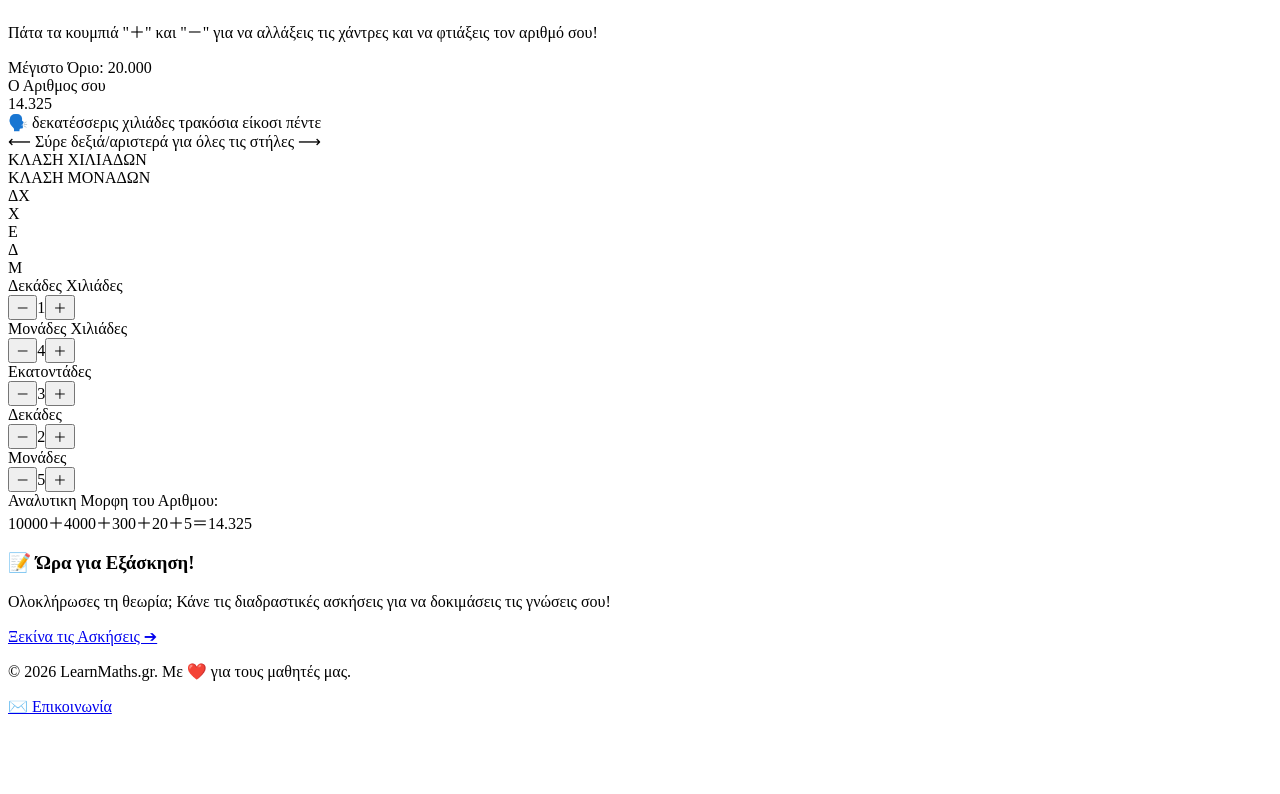
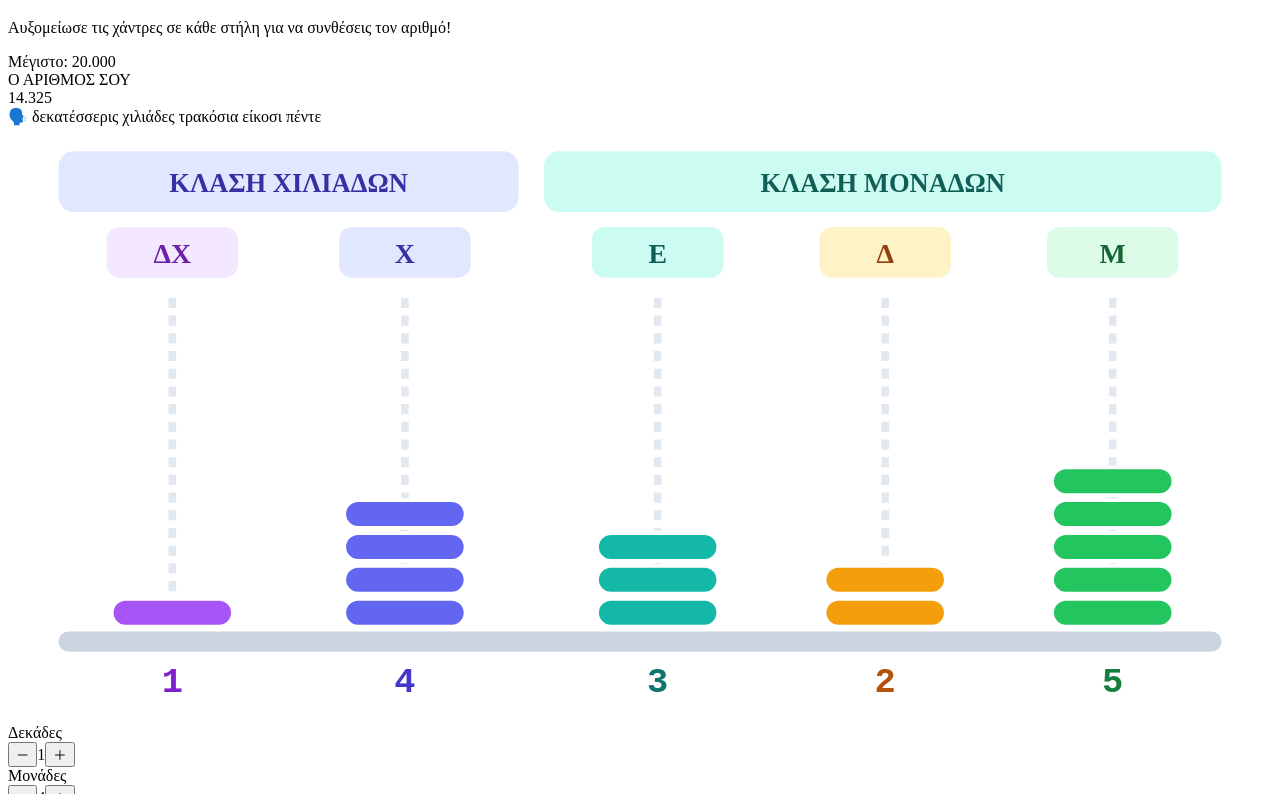
Before and after one commit to gkrimpas-lab/learn-maths-2026, a Next.js app: page /d-dimotikou/1-arithmoi-eos-20-xiliades in a window 1280 px wide. Shown: the part 886-1680 px from the top of the page. Before the commit the page ends 1610 px from the top, so only its background shows below. Built offline with nearby package versions, Linux system fonts and the light colour scheme.

Commit message:
Update 1-arithmoi-eos-20-xiliades.js

```diff
--- a/pages/d-dimotikou/1-arithmoi-eos-20-xiliades.js
+++ b/pages/d-dimotikou/1-arithmoi-eos-20-xiliades.js
@@ -273,112 +273,171 @@ export default function ArithmoiEos20XiliadesPage() {
         </div>
 
         {/* ΔΙΑΔΡΑΣΤΙΚΟΣ ΑΒΑΚΑΣ - SECTION 2 */}
-<div className="bg-white p-4 sm:p-6 md:p-10 rounded-3xl shadow-sm border border-slate-100 space-y-6">
-  <div className="flex flex-col md:flex-row justify-between items-start md:items-center gap-4 border-b pb-4 border-slate-100">
+<div className="bg-white p-4 sm:p-8 rounded-3xl shadow-sm border border-slate-100 space-y-6">
+  <div className="flex flex-col sm:flex-row justify-between items-start sm:items-center gap-3 border-b pb-4 border-slate-100">
     <div>
       <h2 className="text-xl sm:text-2xl font-black text-slate-900 flex items-center gap-2">
         <span>🧮</span> Διαδραστικός Άβακας Αξίας Θέσης
       </h2>
       <p className="text-slate-500 text-xs sm:text-sm">
-        Πάτα τα κουμπιά "＋" και "－" για να αλλάξεις τις χάντρες και να φτιάξεις τον αριθμό σου!
+        Αυξομείωσε τις χάντρες σε κάθε στήλη για να συνθέσεις τον αριθμό!
       </p>
     </div>
 
-    <div className="bg-slate-100 px-4 py-2 rounded-xl text-xs font-bold text-slate-600 self-start md:self-auto">
-      Μέγιστο Όριο: <span className="text-indigo-600 font-black">20.000</span>
+    <div className="bg-slate-100 px-3.5 py-1.5 rounded-xl text-xs font-bold text-slate-600 self-start sm:self-auto">
+      Μέγιστο: <span className="text-indigo-600 font-black">20.000</span>
     </div>
   </div>
 
   {/* ΠΡΟΒΟΛΗ ΑΡΙΘΜΟΥ & ΟΝΟΜΑΣΙΑΣ */}
-  <div className="bg-gradient-to-br from-indigo-900 via-slate-900 to-blue-900 text-white p-5 sm:p-8 rounded-2xl shadow-md text-center space-y-4">
-    <span className="text-xs font-black uppercase tracking-widest text-indigo-300">
-      Ο Αριθμος σου
+  <div className="bg-gradient-to-br from-indigo-950 via-slate-900 to-blue-950 text-white p-5 sm:p-7 rounded-2xl shadow-md text-center space-y-3">
+    <span className="text-[11px] font-black uppercase tracking-widest text-indigo-300">
+      Ο ΑΡΙΘΜΟΣ ΣΟΥ
     </span>
-    <div className="text-4xl md:text-6xl font-mono font-black tracking-tight text-amber-400">
+    <div className="text-4xl sm:text-6xl font-mono font-black tracking-tight text-amber-400">
       {formatNumber(totalNumber)}
     </div>
-    <div className="bg-white/10 backdrop-blur-md p-3 sm:p-4 rounded-xl border border-white/20 text-xs sm:text-base font-bold text-slate-100">
+    <div className="bg-white/10 backdrop-blur-md px-3 py-2.5 rounded-xl border border-white/15 text-xs sm:text-sm font-semibold text-slate-100 max-w-xl mx-auto">
       🗣️ <span className="text-amber-300 font-extrabold capitalize">{numberToGreekWords(totalNumber)}</span>
     </div>
   </div>
 
-  {/* Οπτική ένδειξη οριζόντιας κύλισης για κινητά */}
-  <div className="flex sm:hidden items-center justify-center gap-1 text-[11px] font-bold text-slate-400 bg-slate-100 py-1.5 rounded-lg">
-    <span>⟵</span> Σύρε δεξιά/αριστερά για όλες τις στήλες <span>⟶</span>
+  {/* RESPONSIVE SVG CONTAINER - ΑΥΤΟΜΑΤΟ SCALING ΧΩΡΙΣ SCROLL */}
+  <div className="p-2 sm:p-4 bg-slate-50 rounded-2xl border border-slate-200/90 shadow-inner">
+    <svg
+      viewBox="0 0 500 235"
+      className="w-full h-auto max-w-2xl mx-auto block select-none font-sans"
+    >
+      {/* 1. Header: Κλάσεις Αριθμών */}
+      {/* Κλάση Χιλιάδων: x=20 έως x=200 (πλάτος 180) */}
+      <rect x="20" y="10" width="182" height="24" rx="6" fill="#e0e7ff" />
+      <text x="111" y="26" fill="#3730a3" fontSize="10.5" fontWeight="800" textAnchor="middle">
+        ΚΛΑΣΗ ΧΙΛΙΑΔΩΝ
+      </text>
+
+      {/* Κλάση Μονάδων: x=212 έως x=480 (πλάτος 268) */}
+      <rect x="212" y="10" width="268" height="24" rx="6" fill="#ccfbf1" />
+      <text x="346" y="26" fill="#115e59" fontSize="10.5" fontWeight="800" textAnchor="middle">
+        ΚΛΑΣΗ ΜΟΝΑΔΩΝ
+      </text>
+
+      {/* 2. Badges Στηλών (ΔΧ, Χ, Ε, Δ, Μ) */}
+      {[
+        { x: 65, label: 'ΔΧ', bg: '#f3e8ff', text: '#6b21a8' },
+        { x: 157, label: 'Χ', bg: '#e0e7ff', text: '#3730a3' },
+        { x: 257, label: 'Ε', bg: '#ccfbf1', text: '#115e59' },
+        { x: 347, label: 'Δ', bg: '#fef3c7', text: '#92400e' },
+        { x: 437, label: 'Μ', bg: '#dcfce7', text: '#166534' },
+      ].map((col) => (
+        <g key={col.label}>
+          <rect x={col.x - 26} y="40" width="52" height="20" rx="5" fill={col.bg} />
+          <text x={col.x} y="54" fill={col.text} fontSize="11" fontWeight="800" textAnchor="middle">
+            {col.label}
+          </text>
+        </g>
+      ))}
+
+      {/* 3. Βάση Άβακα & Κάθετες Ράβδοι */}
+      <rect x="20" y="200" width="460" height="8" rx="4" fill="#cbd5e1" />
+      {[65, 157, 257, 347, 437].map((xPos) => (
+        <line
+          key={xPos}
+          x1={xPos}
+          y1="68"
+          x2={xPos}
+          y2="200"
+          stroke="#e2e8f0"
+          strokeWidth="3"
+          strokeDasharray="4 3"
+        />
+      ))}
+
+      {/* 4. Χάντρες (Disks) ανά στήλη */}
+      {[
+        { colKey: 'DX', cx: 65, fill: '#a855f7' },
+        { colKey: 'X', cx: 157, fill: '#6366f1' },
+        { colKey: 'E', cx: 257, fill: '#14b8a6' },
+        { colKey: 'D', cx: 347, fill: '#f59e0b' },
+        { colKey: 'M', cx: 437, fill: '#22c55e' },
+      ].map(({ colKey, cx, fill }) => {
+        const count = disks[colKey];
+        return (
+          <g key={colKey}>
+            {Array.from({ length: count }).map((_, idx) => {
+              // Κάθε χάντρα έχει ύψος 10px, κενό 3px και στοιβάζονται από κάτω (y=187) προς τα πάνω
+              const cy = 187 - idx * 13;
+              return (
+                <rect
+                  key={idx}
+                  x={cx - 24}
+                  y={cy}
+                  width="48"
+                  height="11"
+                  rx="5.5"
+                  fill={fill}
+                  stroke="#ffffff"
+                  strokeWidth="1.5"
+                />
+              );
+            })}
+          </g>
+        );
+      })}
+
+      {/* 5. Ένδειξη τρέχουσας τιμής κάτω από τη βάση */}
+      {[
+        { cx: 65, val: disks.DX, color: '#7e22ce' },
+        { cx: 157, val: disks.X, color: '#4338ca' },
+        { cx: 257, val: disks.E, color: '#0f766e' },
+        { cx: 347, val: disks.D, color: '#b45309' },
+        { cx: 437, val: disks.M, color: '#15803d' },
+      ].map(({ cx, val, color }, i) => (
+        <text
+          key={i}
+          x={cx}
+          y="224"
+          fill={color}
+          fontSize="14"
+          fontWeight="900"
+          fontFamily="monospace"
+          textAnchor="middle"
+        >
+          {val}
+        </text>
+      ))}
+    </svg>
   </div>
 
-  {/* ΣΧΕΔΙΑΣΜΟΣ ΑΒΑΚΑ ΜΕ ΣΩΣΤΑ TOUCH CONTROLS */}
-  <div className="bg-slate-50 p-3 sm:p-6 rounded-2xl border border-slate-200 overflow-x-auto touch-pan-x">
-    <div className="min-w-[480px] space-y-4">
-      {/* ΚΛΑΣΕΙΣ OVERHEAD BADGES */}
-      <div className="grid grid-cols-5 gap-2 text-center font-bold text-[11px] sm:text-xs">
-        <div className="col-span-2 bg-indigo-100 text-indigo-900 py-1.5 rounded-t-xl font-black border-b-2 border-indigo-400">
-          ΚΛΑΣΗ ΧΙΛΙΑΔΩΝ
-        </div>
-        <div className="col-span-3 bg-teal-100 text-teal-900 py-1.5 rounded-t-xl font-black border-b-2 border-teal-400">
-          ΚΛΑΣΗ ΜΟΝΑΔΩΝ
-        </div>
-      </div>
-
-      {/* ΣΤΗΛΕΣ ΣΥΝΤΟΜΟΓΡΑΦΙΩΝ */}
-      <div className="grid grid-cols-5 gap-2 text-center text-xs font-black font-mono">
+  {/* COMPACT & BALANCED TOUCH CONTROLS */}
+  <div className="grid grid-cols-5 gap-1.5 sm:gap-3">
     {columnsList.map((col) => (
       <div
         key={col.key}
-            className={`${col.lightBg} ${col.textColor} py-1.5 rounded-lg border border-slate-200`}
+        className="flex flex-col items-center justify-between bg-slate-50 p-1.5 sm:p-2.5 rounded-2xl border border-slate-200"
       >
-            {col.short}
-          </div>
-        ))}
+        {/* Ετικέτα */}
+        <div className="h-7 sm:h-8 flex items-center justify-center text-center text-[10px] sm:text-xs font-bold text-slate-600 leading-tight">
+          <span className="truncate">{col.label.split(' ')[0]}</span>
         </div>
 
-      {/* ΠΕΡΙΟΧΗ ΧΑΝΤΡΩΝ (DISKS) */}
-      <div className="grid grid-cols-5 gap-2 sm:gap-4 h-60 sm:h-64 bg-white rounded-2xl border border-slate-200 p-2 sm:p-4 items-end shadow-inner">
-        {columnsList.map((col) => (
-          <div
-            key={col.key}
-            className="flex flex-col-reverse items-center h-full justify-start gap-1 relative border-r border-dashed border-slate-200 last:border-0 pt-2"
-          >
-            {Array.from({ length: disks[col.key] }).map((_, i) => (
-              <div
-                key={i}
-                className={`w-9 sm:w-12 h-3.5 sm:h-4 ${col.color} rounded-full border border-black/10 shadow-sm transition-all`}
-              />
-            ))}
-          </div>
-        ))}
-      </div>
-
-      {/* ΧΕΙΡΙΣΤΗΡΙΑ TOUCH CONTROLS (32px - 1fr - 32px σε mobile, χωρίς clipping) */}
-      <div className="grid grid-cols-5 gap-2">
-        {columnsList.map((col) => (
-          <div
-            key={col.key}
-            className="flex flex-col items-center gap-1.5 bg-white p-1.5 sm:p-3 rounded-xl border border-slate-200 shadow-sm overflow-hidden"
-          >
-            {/* Ετικέτα με σταθερό ύψος & truncate αν χρειαστεί */}
-            <div className="h-8 flex items-center justify-center text-center text-[11px] sm:text-xs font-bold text-slate-600 leading-tight px-0.5">
-              <span className="line-clamp-2">{col.label}</span>
-            </div>
-
-            {/* Grid διάταξη κουμπιών με εγγυημένο fitting */}
-            <div className="grid grid-cols-[32px_1fr_32px] sm:grid-cols-[36px_1fr_36px] items-center h-10 sm:h-11 w-full bg-slate-50 rounded-xl p-0.5 border border-slate-200/80">
+        {/* Compact Stepper (30px-1fr-30px σε mobile) */}
+        <div className="flex items-center justify-between w-full bg-white rounded-xl p-1 border border-slate-200/90 shadow-sm">
           <button
             onClick={(e) => updateDigits(e, col.key, -1)}
-                className="w-8 h-8 sm:w-9 sm:h-9 shrink-0 flex items-center justify-center bg-red-500 hover:bg-red-600 active:bg-red-700 text-white font-black text-base sm:text-lg rounded-lg shadow-sm transition active:scale-95 touch-manipulation select-none"
+            className="w-7 h-7 sm:w-8 sm:h-8 shrink-0 flex items-center justify-center bg-rose-50 hover:bg-rose-100 text-rose-600 active:bg-rose-200 font-black text-sm sm:text-base rounded-lg transition active:scale-90"
             title="Αφαίρεση"
             aria-label={`Αφαίρεση από ${col.label}`}
           >
             －
           </button>
 
-              <span className="w-full text-center font-mono font-black text-slate-800 text-sm sm:text-base select-none">
+          <span className="font-mono font-black text-slate-800 text-xs sm:text-sm select-none px-0.5">
             {disks[col.key]}
           </span>
 
           <button
             onClick={(e) => updateDigits(e, col.key, 1)}
-                className="w-8 h-8 sm:w-9 sm:h-9 shrink-0 flex items-center justify-center bg-emerald-500 hover:bg-emerald-600 active:bg-emerald-700 text-white font-black text-base sm:text-lg rounded-lg shadow-sm transition active:scale-95 touch-manipulation select-none"
+            className="w-7 h-7 sm:w-8 sm:h-8 shrink-0 flex items-center justify-center bg-emerald-50 hover:bg-emerald-100 text-emerald-600 active:bg-emerald-200 font-black text-sm sm:text-base rounded-lg transition active:scale-90"
             title="Προσθήκη"
             aria-label={`Προσθήκη σε ${col.label}`}
           >
@@ -388,15 +447,13 @@ export default function ArithmoiEos20XiliadesPage() {
       </div>
     ))}
   </div>
-    </div>
-  </div>
 
-  {/* ΑΝΑΛΥΤΙΚΗ ΜΟΡΦΗ ΤΟΥ ΑΡΙΘΜΟΥ ΣΤΟΝ ΑΒΑΚΑ */}
+  {/* ΑΝΑΛΥΤΙΚΗ ΜΟΡΦΗ ΤΟΥ ΑΡΙΘΜΟΥ */}
   <div className="bg-slate-100 p-4 sm:p-5 rounded-2xl border border-slate-200 space-y-2">
     <span className="text-xs font-black uppercase tracking-wider text-slate-500 block">
-      Αναλυτικη Μορφη του Αριθμου:
+      ΑΝΑΛΥΤΙΚΗ ΜΟΡΦΗ ΤΟΥ ΑΡΙΘΜΟΥ:
     </span>
-    <div className="inline-flex flex-wrap items-center justify-center sm:justify-start gap-1.5 leading-relaxed break-words px-3 py-2 font-mono text-xs sm:text-base font-bold text-slate-800 w-full">
+    <div className="inline-flex flex-wrap items-center justify-center sm:justify-start gap-1.5 leading-relaxed break-words px-3 py-2 font-mono text-xs sm:text-sm md:text-base font-bold text-slate-800 w-full">
       <span className="bg-purple-100 text-purple-900 px-2.5 py-1 rounded-lg border border-purple-200">
         {disks.DX * 10000}
       </span>
@@ -423,6 +480,7 @@ export default function ArithmoiEos20XiliadesPage() {
     </div>
   </div>
 </div>
+
         {/* BOTTOM EXERCISES CALLOUT BANNER */}
         <div className="bg-gradient-to-r from-amber-400 via-orange-400 to-amber-500 p-6 md:p-8 rounded-3xl shadow-md text-slate-900 flex flex-col md:flex-row justify-between items-center gap-6">
           <div className="space-y-1 text-center md:text-left">
```
Lines whose indentation alone changed are shown as unchanged.
